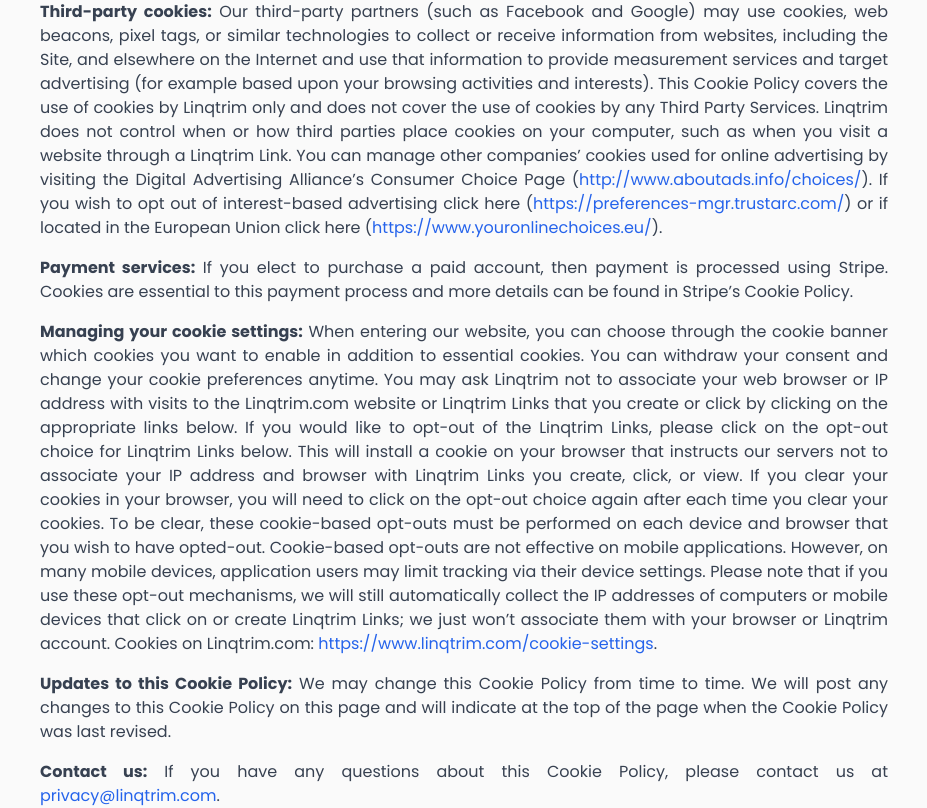
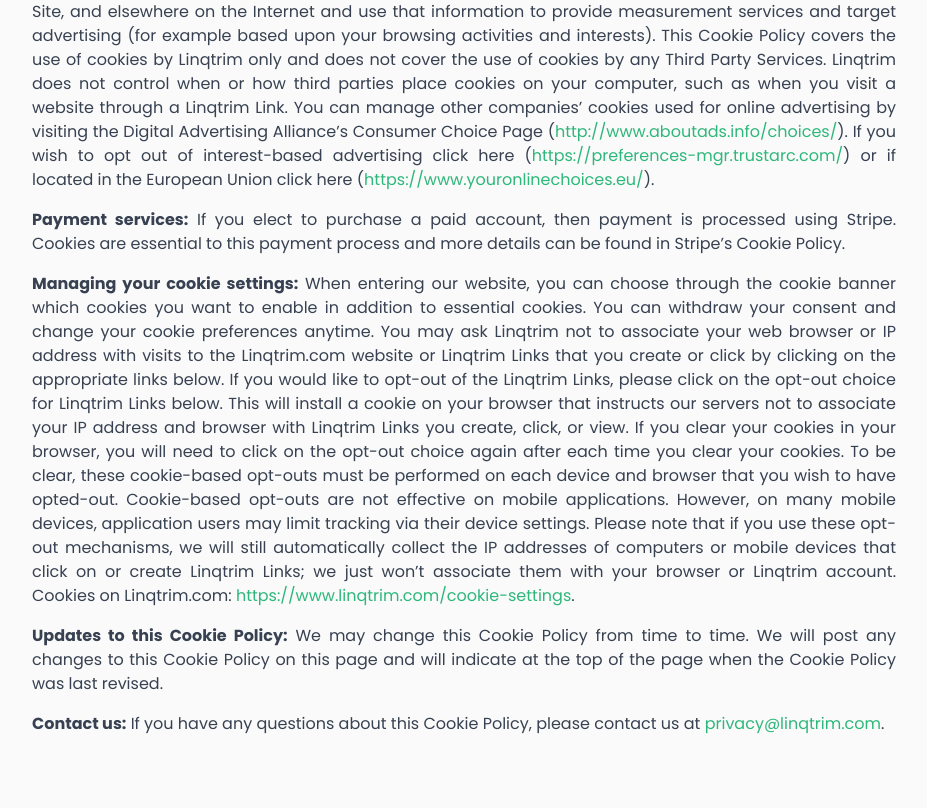
Before and after one commit to emmanuelawe/linqtrim, a Next.js app: page /cookie in a window 1280 px wide. Shown: the part 1821-2629 px from the top of the page, without its empty margins (176-1103 px from the left). Built offline with nearby package versions, Linux system fonts and the light colour scheme; no server answers.

Commit message:
UI update 2.0

```diff
--- a/app/cookie/page.tsx
+++ b/app/cookie/page.tsx
@@ -2,9 +2,9 @@
   return (
     <main
       aria-label="Cookie Policy"
-      className="flex flex-col mt-20 md:mt-40 items-center px-4 py-8 min-h-screen"
+      className="max-w-4xl mx-auto mt-20 md:mt-40 px-4 py-8"
     >
-      <div className="max-w-4xl w-full p-6">
+      <div className="">
         <h1 className="text-3xl font-semibold text-gray-900 mb-6 dark:text-white">
           Linqtrim Cookie Policy
         </h1>
@@ -29,7 +29,7 @@
           on our Site or services, please send us a detailed message to:{" "}
           <a
             href="mailto:privacy@linqtrim.com"
-            className="text-blue-600 hover:underline text-justify"
+            className="text-[#2EB77A] hover:underline text-justify"
           >
             privacy@linqtrim.com
           </a>
@@ -137,21 +137,21 @@
           visiting the Digital Advertising Alliance’s Consumer Choice Page (
           <a
             href="http://www.aboutads.info/choices/"
-            className="text-blue-600 hover:underline"
+            className="text-[#2EB77A] hover:underline"
           >
             http://www.aboutads.info/choices/
           </a>
           ). If you wish to opt out of interest-based advertising click here (
           <a
             href="https://preferences-mgr.trustarc.com/"
-            className="text-blue-600 hover:underline"
+            className="text-[#2EB77A] hover:underline"
           >
             https://preferences-mgr.trustarc.com/
           </a>
           ) or if located in the European Union click here (
           <a
             href="https://www.youronlinechoices.eu/"
-            className="text-blue-600 hover:underline"
+            className="text-[#2EB77A] hover:underline"
           >
             https://www.youronlinechoices.eu/
           </a>
@@ -189,7 +189,7 @@
           with your browser or Linqtrim account. Cookies on Linqtrim.com:{" "}
           <a
             href="https://www.linqtrim.com/cookie-settings"
-            className="text-blue-600 hover:underline"
+            className="text-[#2EB77A] hover:underline"
           >
             https://www.linqtrim.com/cookie-settings
           </a>
@@ -208,7 +208,7 @@
           Cookie Policy, please contact us at{" "}
           <a
             href="mailto:privacy@linqtrim.com"
-            className="text-blue-600 hover:underline"
+            className="text-[#2EB77A] hover:underline"
           >
             privacy@linqtrim.com
           </a>
--- a/app/tos/page.tsx
+++ b/app/tos/page.tsx
@@ -2,7 +2,7 @@
   return (
     <main
       aria-label="Terms of Service"
-      className="max-w-4xl mx-auto mt-20 md:mt-40 p-6"
+      className="max-w-4xl mx-auto mt-20 md:mt-40 px-4 py-8"
     >
       <h1 className="text-3xl font-bold mb-4 dark:text-white">
         Linqtrim Terms of Service
```
